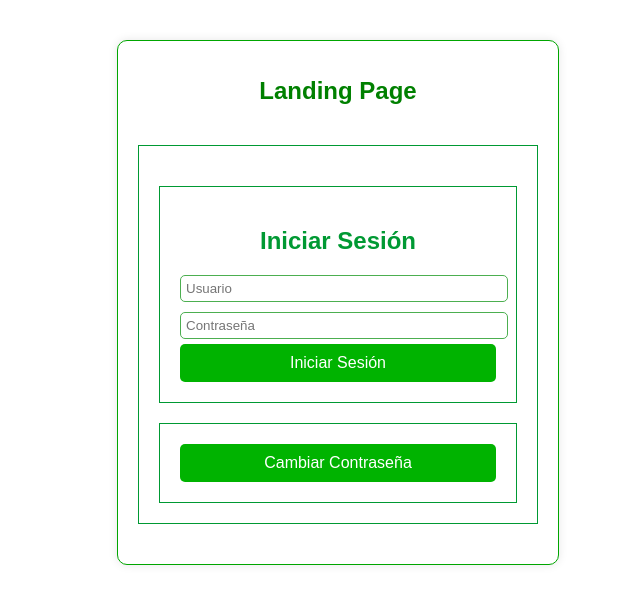
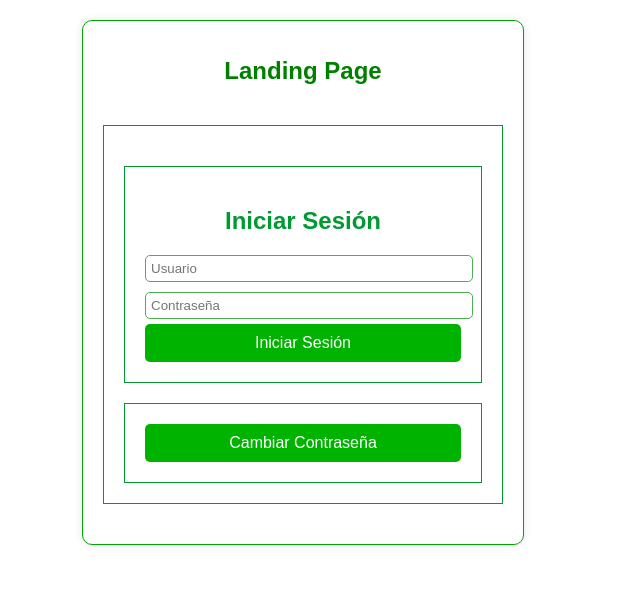
Before and after one commit to alexismichia/front-ramiro, a React (Create React App) app: page / in a window 1280 px wide. Shown: the top 604 px of the page, without its empty margins (337-977 px from the left). Built offline with nearby package versions, Linux system fonts and the light colour scheme.

Commit message:
Update amortizacion.css

```diff
--- a/src/componentes/Prestamos/amortizacion.css
+++ b/src/componentes/Prestamos/amortizacion.css
@@ -1,7 +1,7 @@
 .container {
-    margin: 20px;
+    margin: auto;
     text-align: center; /* Centra el contenido horizontalmente */
-  margin-left: 35%;
+
   }
 
   .cuota-card {
```
